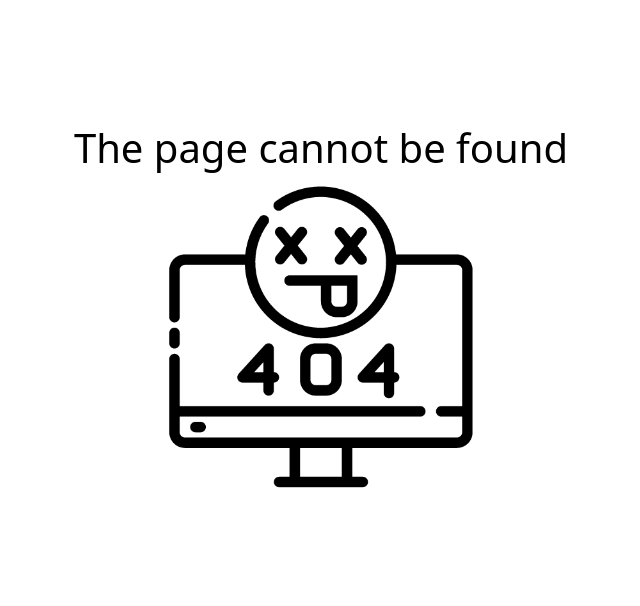
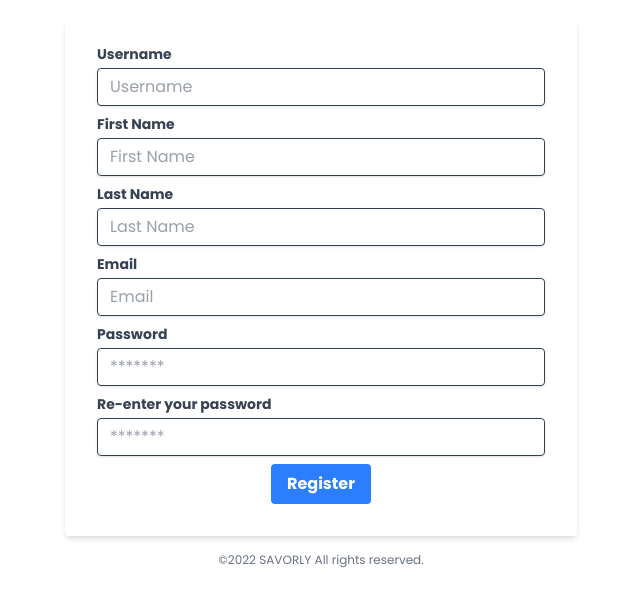
Before and after one commit to chubibobibo/savorly, a React (Vite) app in the folder client/: page /register in a window 1280 px wide. Shown: the top 606 px of the page, without its empty margins (319-959 px from the left). Built offline with nearby package versions, Linux system fonts and the light colour scheme.

Commit message:
created register page

```diff
--- a/client/index.html
+++ b/client/index.html
@@ -5,6 +5,12 @@
     <link rel="icon" type="image/svg+xml" href="/vite.svg" />
     <meta name="viewport" content="width=device-width, initial-scale=1.0" />
     <link href="/dist/styles.css" rel="stylesheet" />
+    <link rel="preconnect" href="https://fonts.googleapis.com" />
+    <link rel="preconnect" href="https://fonts.gstatic.com" crossorigin />
+    <link
+      href="https://fonts.googleapis.com/css2?family=Poppins:ital,wght@0,100;0,200;0,300;0,400;0,500;0,600;0,700;0,800;0,900;1,100;1,200;1,300;1,400;1,500;1,600;1,700;1,800;1,900&display=swap"
+      rel="stylesheet"
+    />
     <title>Savorly</title>
   </head>
   <body>
--- a/client/src/App.css
+++ b/client/src/App.css
@@ -0,0 +1,5 @@
+@import "tailwindcss";
+
+* {
+  font-family: Poppins;
+}
--- /dev/null
+++ b/client/src/components/Forms_Register.tsx
@@ -0,0 +1,123 @@
+function Forms_Register() {
+  return (
+    <section className='forms-register'>
+      <div className='w-full max-w-lg'>
+        <form className='bg-white shadow-md rounded px-8 pt-6 pb-8 mb-4'>
+          <div className='mb-2'>
+            <label
+              className='block text-gray-700 text-sm font-bold mb-1'
+              htmlFor='username'
+            >
+              Username
+            </label>
+            <input
+              className='shadow appearance-none border rounded w-full py-2 px-3 text-gray-700 leading-tight focus:outline-none focus:border-green-600 focus:border-2'
+              id='username'
+              type='text'
+              placeholder='Username'
+            />
+          </div>
+          <div className='mb-2'>
+            <label
+              className='block text-gray-700 text-sm font-bold mb-1'
+              htmlFor='firstName'
+            >
+              First Name
+            </label>
+            <input
+              className='shadow appearance-none border rounded w-full py-2 px-3 text-gray-700 leading-tight focus:outline-none focus:border-green-600 focus:border-2'
+              id='firstName'
+              type='text'
+              placeholder='First Name'
+            />
+          </div>
+          <div className='mb-2'>
+            <label
+              className='block text-gray-700 text-sm font-bold mb-1'
+              htmlFor='lastName'
+            >
+              Last Name
+            </label>
+            <input
+              className='shadow appearance-none border rounded w-full py-2 px-3 text-gray-700 leading-tight focus:outline-none focus:border-green-600 focus:border-2'
+              id='lastName'
+              type='text'
+              placeholder='Last Name'
+            />
+          </div>
+          <div className='mb-2'>
+            <label
+              className='block text-gray-700 text-sm font-bold mb-1'
+              htmlFor='email'
+            >
+              Email
+            </label>
+            <input
+              className='shadow appearance-none border rounded w-full py-2 px-3 text-gray-700 leading-tight focus:outline-none focus:border-green-600 focus:border-2'
+              id='email'
+              type='text'
+              placeholder='Email'
+            />
+          </div>
+          <div className='mb-2'>
+            <label
+              className='block text-gray-700 text-sm font-bold mb-1'
+              htmlFor='password'
+            >
+              Password
+            </label>
+            <input
+              className='shadow appearance-none border rounded w-full py-2 px-3 text-gray-700 leading-tight focus:outline-none focus:border-green-600 focus:border-2'
+              id='password'
+              type='password'
+              placeholder='*******'
+            />
+          </div>
+          <div className='mb-2'>
+            <label
+              className='block text-gray-700 text-sm font-bold mb-1'
+              htmlFor='reEnterPassword'
+            >
+              Re-enter your password
+            </label>
+            <input
+              className='shadow appearance-none border rounded w-full py-2 px-3 text-gray-700 leading-tight focus:outline-none focus:border-green-600 focus:border-2'
+              id='reEnterPassword'
+              type='text'
+              placeholder='*******'
+            />
+          </div>
+          {/* <div className='mb-6'>
+            <label
+              className='block text-gray-700 text-sm font-bold mb-1'
+              htmlFor='password'
+            >
+              Password
+            </label>
+            <input
+              className='shadow appearance-none border border-red-500 rounded w-full py-2 px-3 text-gray-700 mb-3 leading-tight focus:outline-none focus:shadow-outline'
+              id='password'
+              type='password'
+              placeholder='******************'
+            />
+            <p className='text-red-500 text-xs italic'>
+              Please choose a password.
+            </p>
+          </div> */}
+          <div className='flex items-center justify-center'>
+            <button
+              className='bg-blue-500 hover:bg-blue-700 text-white font-bold py-2 px-4 rounded focus:outline-none focus:shadow-outline'
+              type='button'
+            >
+              Register
+            </button>
+          </div>
+        </form>
+        <p className='text-center text-gray-500 text-xs'>
+          &copy;2022 SAVORLY All rights reserved.
+        </p>
+      </div>
+    </section>
+  );
+}
+export default Forms_Register;
--- a/client/src/index.css
+++ b/client/src/index.css
@@ -6,10 +6,14 @@
   }
 
   .error-image {
-    @apply w-10/12 h-[20rem] object-contain;
+    @apply w-10/12 h-[20rem] md:h-[40rem] object-contain;
   }
 
   .text-header-lg {
     @apply text-xl md:text-[40px];
   }
+
+  .forms-register {
+    @apply pt-5 px-2 flex justify-center;
+  }
 }
--- a/client/src/pages/ErrorPage.tsx
+++ b/client/src/pages/ErrorPage.tsx
@@ -2,7 +2,6 @@ import { useRouteError } from "react-router-dom";
 
 function ErrorPage() {
   const error = useRouteError() as { status: number };
-  console.log(error);
   return (
     <>
       <section className='error-container text-header-lg'>
@@ -12,7 +11,10 @@ function ErrorPage() {
             <img src='../error.png' alt='' className='error-image' />
           </>
         ) : (
-          <p>Something went wrong</p>
+          <>
+            <p>Something went wrong</p>
+            <img src='../error1.png' alt='' className='error-image' />
+          </>
         )}
       </section>
     </>
--- a/client/src/pages/HomepageLayout.tsx
+++ b/client/src/pages/HomepageLayout.tsx
@@ -1,4 +1,10 @@
+import { Outlet } from "react-router-dom";
+
 function HomepageLayout() {
-  return <div>HomepageLayout</div>;
+  return (
+    <>
+      <Outlet />
+    </>
+  );
 }
 export default HomepageLayout;
--- /dev/null
+++ b/client/src/pages/authPages/LoginPage.tsx
@@ -0,0 +1,4 @@
+function LoginPage() {
+  return <div>Login</div>;
+}
+export default LoginPage;
--- /dev/null
+++ b/client/src/pages/authPages/RegisterPage.tsx
@@ -0,0 +1,10 @@
+import Forms_Register from "../../components/Forms_Register";
+
+function RegisterPage() {
+  return (
+    <>
+      <Forms_Register />
+    </>
+  );
+}
+export default RegisterPage;
--- a/client/src/utils/index.ts
+++ b/client/src/utils/index.ts
@@ -1,2 +1,4 @@
 export { default as HomepageLayout } from "../pages/HomepageLayout.tsx";
 export { default as ErrorPage } from "../pages/ErrorPage.tsx";
+export { default as LoginPage } from "../pages/authPages/LoginPage";
+export { default as RegisterPage } from "../pages/authPages/RegisterPage";
```
Also changed, not shown: client/src/App.tsx (+9 -1 lines).
